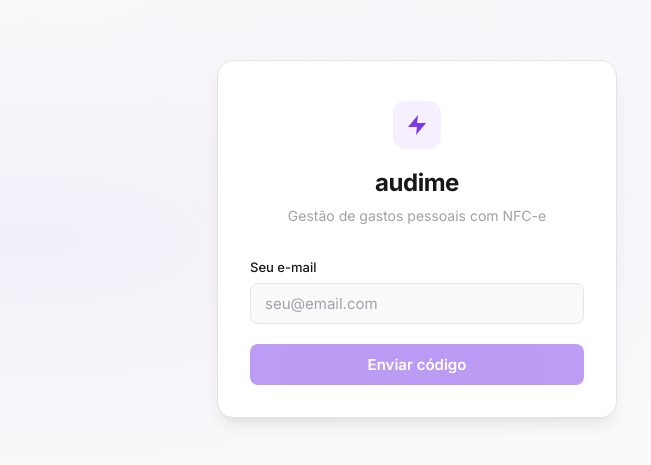
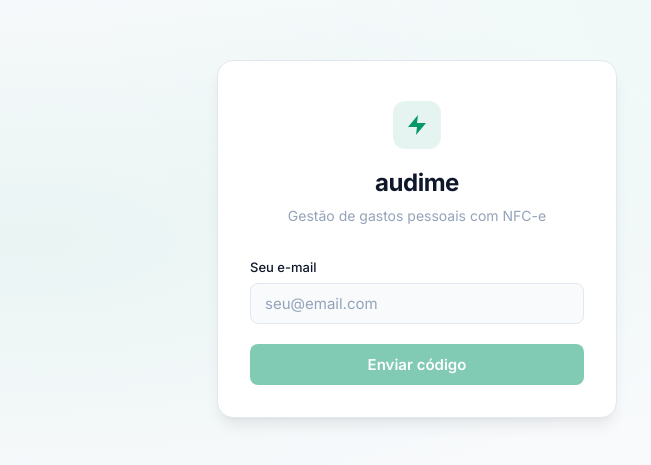
Before and after one commit to ronaldo-bguimaraes/audime, a React (Vite) app in the folder web/: page /login in a window 1280 px wide. Shown: the part 161-626 px from the top of the page, without its empty margins (223-874 px from the left). Built offline with nearby package versions, Linux system fonts and the light colour scheme; no server answers.

Commit message:
feat(#21): apply new color palette (emerald + amber)

```diff
--- a/web/src/components/NavBar.module.css
+++ b/web/src/components/NavBar.module.css
@@ -1,6 +1,6 @@
 .header {
   border-bottom: 1px solid var(--border);
-  background: rgba(250, 250, 250, 0.85);
+  background: rgba(248, 250, 252, 0.85);
   backdrop-filter: blur(12px);
   -webkit-backdrop-filter: blur(12px);
   position: sticky;
@@ -11,7 +11,7 @@
 
 @media (prefers-color-scheme: dark) {
   .header {
-    background: rgba(18, 19, 26, 0.85);
+    background: rgba(15, 23, 42, 0.85);
   }
 }
 
--- a/web/src/index.css
+++ b/web/src/index.css
@@ -3,31 +3,35 @@
   --font-sans: "Inter", system-ui, -apple-system, "Segoe UI", Roboto, sans-serif;
   --font-mono: "SF Mono", ui-monospace, Consolas, monospace;
 
-  /* ── Brand ── */
-  --accent: #7c3aed;
-  --accent-hover: #6d28d9;
-  --accent-light: rgba(124, 58, 237, 0.08);
-  --accent-border: rgba(124, 58, 237, 0.35);
+  /* ── Brand: Emerald + Amber ── */
+  --accent: #059669;
+  --accent-hover: #047857;
+  --accent-light: rgba(5, 150, 105, 0.1);
+  --accent-border: rgba(5, 150, 105, 0.3);
+
+  /* ── Highlight: Amber ── */
+  --highlight: #f59e0b;
+  --highlight-light: #fef3c7;
 
   /* ── Surfaces ── */
-  --bg: #fafafa;
-  --bg-elevated: #fff;
-  --bg-subtle: #f4f4f5;
+  --bg: #f8fafc;
+  --bg-elevated: #ffffff;
+  --bg-subtle: #f1f5f9;
   --bg-hover: rgba(0, 0, 0, 0.03);
-  --border: #e4e4e7;
-  --border-strong: #d4d4d8;
+  --border: #e2e8f0;
+  --border-strong: #cbd5e1;
 
   /* ── Text ── */
-  --text: #71717a;
-  --text-h: #18181b;
-  --text-muted: #a1a1aa;
+  --text: #475569;
+  --text-h: #0f172a;
+  --text-muted: #94a3b8;
 
   /* ── Shadows ── */
   --shadow-xs: 0 1px 2px rgba(0, 0, 0, 0.04);
   --shadow-sm: 0 1px 3px rgba(0, 0, 0, 0.06), 0 1px 2px rgba(0, 0, 0, 0.04);
   --shadow-md: 0 4px 6px -1px rgba(0, 0, 0, 0.07), 0 2px 4px -2px rgba(0, 0, 0, 0.05);
   --shadow-lg: 0 10px 15px -3px rgba(0, 0, 0, 0.08), 0 4px 6px -4px rgba(0, 0, 0, 0.04);
-  --shadow-accent: 0 4px 14px rgba(124, 58, 237, 0.25);
+  --shadow-accent: 0 4px 14px rgba(5, 150, 105, 0.25);
 
   /* ── Semantic: Error ── */
   --error-bg: #fef2f2;
@@ -42,12 +46,12 @@
   /* ── Semantic: Warning ── */
   --warning-bg: #fefce8;
   --warning-border: #fef08a;
-  --warning-text: #a16207;
+  --warning-text: #d97706;
 
   /* ── Semantic: Info ── */
   --info-bg: #eff6ff;
   --info-border: #bfdbfe;
-  --info-text: #1d4ed8;
+  --info-text: #2563eb;
 
   /* ── Radii ── */
   --radius-sm: 6px;
@@ -73,27 +77,30 @@
 
 @media (prefers-color-scheme: dark) {
   :root {
-    --accent: #a78bfa;
-    --accent-hover: #c4b5fd;
-    --accent-light: rgba(167, 139, 250, 0.12);
-    --accent-border: rgba(167, 139, 250, 0.3);
+    --accent: #34d399;
+    --accent-hover: #6ee7b7;
+    --accent-light: rgba(52, 211, 153, 0.12);
+    --accent-border: rgba(52, 211, 153, 0.3);
 
-    --bg: #12131a;
-    --bg-elevated: #1a1b23;
-    --bg-subtle: #1f2028;
+    --highlight: #fbbf24;
+    --highlight-light: #422006;
+
+    --bg: #0f172a;
+    --bg-elevated: #1e293b;
+    --bg-subtle: #1e293b;
     --bg-hover: rgba(255, 255, 255, 0.04);
-    --border: #27272a;
-    --border-strong: #3f3f46;
+    --border: #334155;
+    --border-strong: #475569;
 
-    --text: #a1a1aa;
-    --text-h: #f4f4f5;
-    --text-muted: #52525b;
+    --text: #94a3b8;
+    --text-h: #f1f5f9;
+    --text-muted: #64748b;
 
     --shadow-xs: 0 1px 2px rgba(0, 0, 0, 0.2);
     --shadow-sm: 0 1px 3px rgba(0, 0, 0, 0.3), 0 1px 2px rgba(0, 0, 0, 0.2);
     --shadow-md: 0 4px 6px -1px rgba(0, 0, 0, 0.35), 0 2px 4px -2px rgba(0, 0, 0, 0.25);
     --shadow-lg: 0 10px 15px -3px rgba(0, 0, 0, 0.4), 0 4px 6px -4px rgba(0, 0, 0, 0.3);
-    --shadow-accent: 0 4px 14px rgba(167, 139, 250, 0.2);
+    --shadow-accent: 0 4px 14px rgba(52, 211, 153, 0.2);
 
     --error-bg: #451a1a;
     --error-border: #7f1d1d;
--- a/web/src/pages/Dashboard.module.css
+++ b/web/src/pages/Dashboard.module.css
@@ -184,7 +184,7 @@
 
 .summaryCard {
   flex: 1;
-  background: var(--bg-card, #fff);
+  background: var(--bg-elevated);
   border: 1px solid var(--border);
   border-radius: 10px;
   padding: 16px;
@@ -213,7 +213,7 @@
 
 .chartBox {
   flex: 1;
-  background: var(--bg-card, #fff);
+  background: var(--bg-elevated);
   border: 1px solid var(--border);
   border-radius: 10px;
   padding: 16px;
--- a/web/src/pages/Login.module.css
+++ b/web/src/pages/Login.module.css
@@ -5,16 +5,16 @@
   min-height: 100vh;
   padding: 16px;
   background:
-    radial-gradient(ellipse at 20% 50%, rgba(124, 58, 237, 0.06) 0%, transparent 50%),
-    radial-gradient(ellipse at 80% 20%, rgba(167, 139, 250, 0.05) 0%, transparent 50%),
+    radial-gradient(ellipse at 20% 50%, rgba(5, 150, 105, 0.06) 0%, transparent 50%),
+    radial-gradient(ellipse at 80% 20%, rgba(52, 211, 153, 0.05) 0%, transparent 50%),
     var(--bg);
 }
 
 @media (prefers-color-scheme: dark) {
   .container {
     background:
-      radial-gradient(ellipse at 20% 50%, rgba(167, 139, 250, 0.08) 0%, transparent 50%),
-      radial-gradient(ellipse at 80% 20%, rgba(124, 58, 237, 0.05) 0%, transparent 50%),
+      radial-gradient(ellipse at 20% 50%, rgba(52, 211, 153, 0.08) 0%, transparent 50%),
+      radial-gradient(ellipse at 80% 20%, rgba(5, 150, 105, 0.05) 0%, transparent 50%),
       var(--bg);
   }
 }
```
